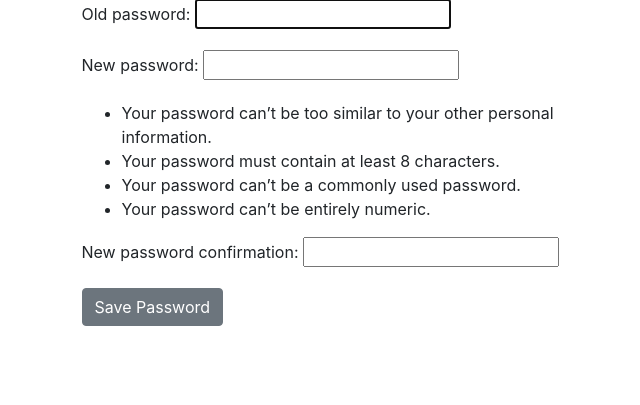
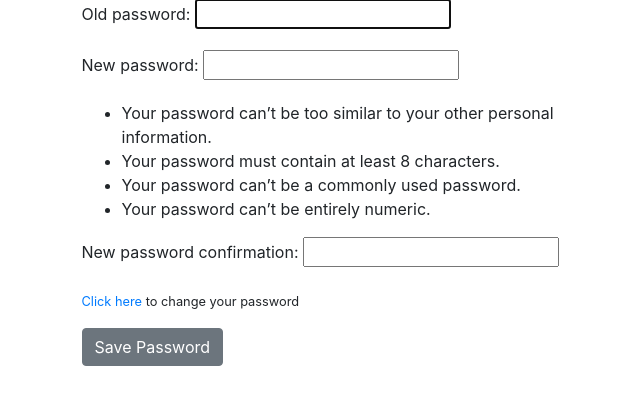
Before and after one commit to naeem-bebit/django-data, a Django app: page /change_password/ in a window 1280 px wide. Shown: the part 127-532 px from the top of the page, without its empty margins (296-936 px from the left). Run offline with Django 3.2, Linux system fonts and the light colour scheme.

Commit message:
update link password

```diff
--- a/src/authenticate/forms.py
+++ b/src/authenticate/forms.py
@@ -3,9 +3,10 @@ from django.contrib.auth.models import User
 from django import forms
 
 class EditProfile(UserChangeForm):
+  password = forms.CharField(widget=forms.TextInput(attrs={'type': 'hidden'}))
   class Meta:
     model = User
-    fields = ('username', 'first_name', 'last_name', 'email', 'password',)
+    fields = ('username', 'first_name', 'last_name', 'email', ' ',)
 
 
 class SignUpForm(UserCreationForm):
--- a/src/authenticate/templates/authenticate/change_password.html
+++ b/src/authenticate/templates/authenticate/change_password.html
@@ -20,7 +20,8 @@
         {% endfor %}
       </div>
     {% endif%}
-    {{ form.as_p }}
+      {{ form.as_p }}
+    <p><small><a href="{% url 'change_password'%}">Click here</a> to change your password</small></p>
     <input type="submit" value="Save Password" class="btn btn-secondary">
   </form>
 </div>
--- a/src/authenticate/views.py
+++ b/src/authenticate/views.py
@@ -64,6 +64,7 @@ def change_password(request):
     form = PasswordChangeForm(data=request.POST, user=request.user)
     if form.is_valid():
       form.save()
+      update_session_auth_hash(request, form.user)
       messages.success(request, ('You Have Changed Your Password'))
       return redirect('home')
 
```
